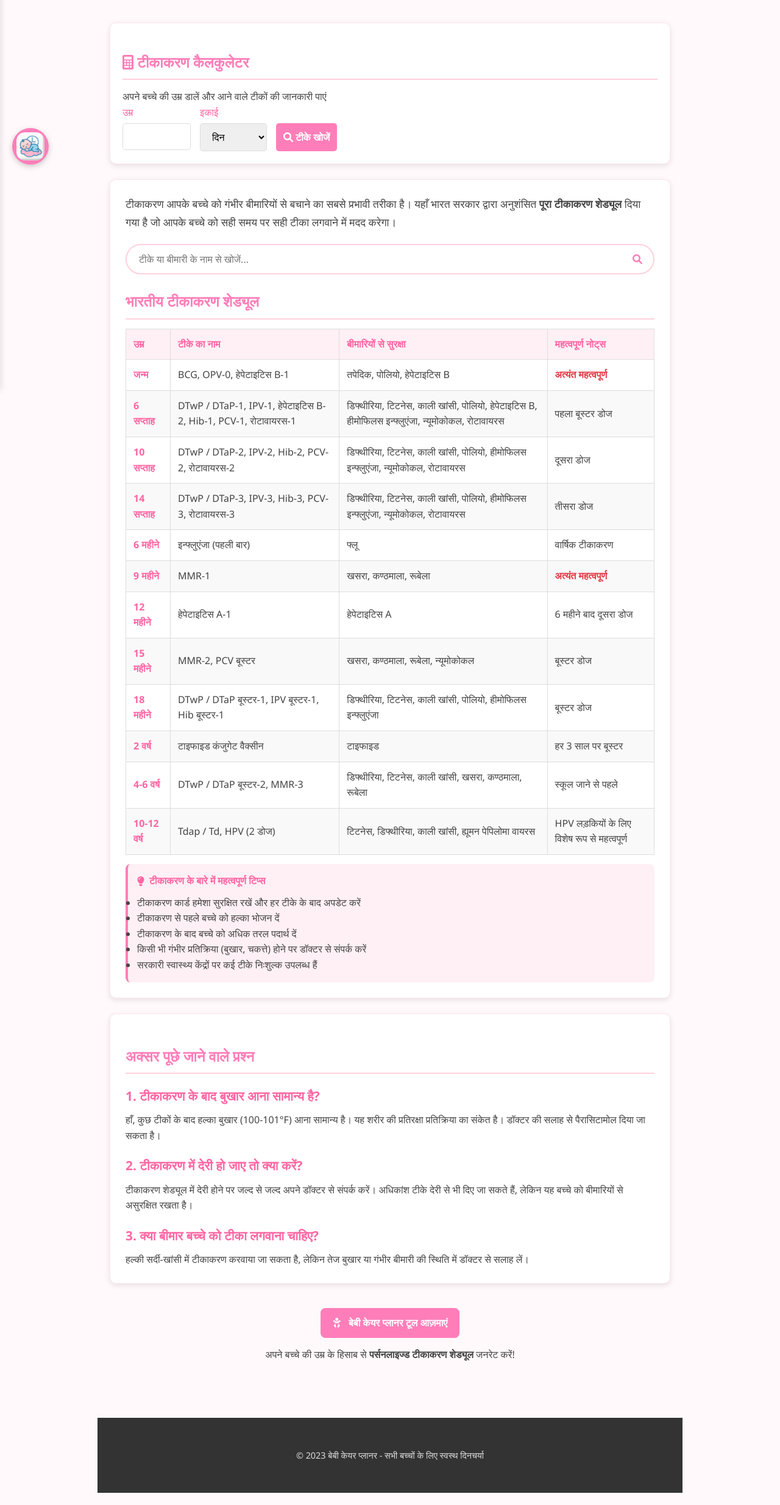
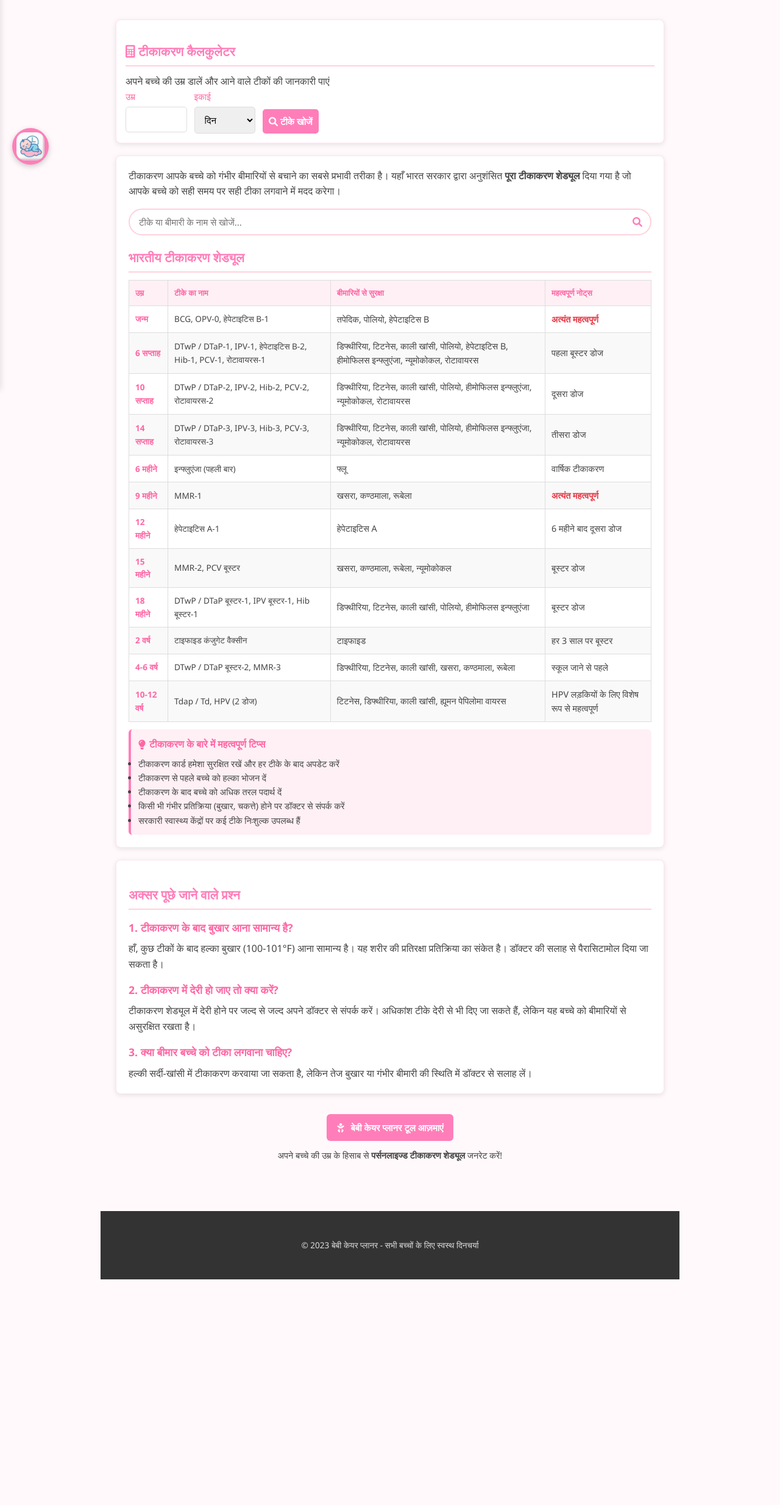
Before and after one commit to brij9557/babyroutine, a website: page baby-tikakarn.html in a window 1280 px wide. Shown: the part 160-2628 px from the top of the page at 61% size. After the commit the page ends 2283 px from the top, so only its background shows below. Drawn offline with Linux system fonts and the light colour scheme.

Commit message:
Update baby-tikakarn.html

```diff
--- a/baby-tikakarn.html
+++ b/baby-tikakarn.html
@@ -46,15 +46,17 @@
             color: var(--text);
             line-height: 1.6;
             font-size: 16px;
+            overflow-x: hidden;
         }
 
-        /* Sidebar Styles */
+        /* Sidebar Styles - Mobile First */
         .sidebar {
             position: fixed;
             left: 0;
             top: 0;
             height: 100vh;
             width: 280px;
+            max-width: 90%;
             background: white;
             box-shadow: 2px 0 10px rgba(0,0,0,0.1);
             transform: translateX(-100%);
@@ -89,10 +91,13 @@
             font-size: 1.5rem;
             color: var(--text);
             cursor: pointer;
+            padding: 5px;
         }
 
         .sidebar-menu {
             padding: 0;
+            height: calc(100% - 60px);
+            overflow-y: auto;
         }
 
         .menu-section {
@@ -116,6 +121,7 @@
             text-decoration: none;
             transition: all 0.3s;
             border-left: 3px solid transparent;
+            font-size: 0.95rem;
         }
 
         .menu-item i {
@@ -156,25 +162,21 @@
         .container {
             max-width: 1000px;
             margin: 0 auto;
-            padding: 20px;
+            padding: 15px;
             transition: margin-left 0.3s ease;
+            width: 100%;
         }
 
-        .container.sidebar-open {
-            margin-left: 280px;
-        }
-
-        /* Menu Button */
+        /* Menu Button - Mobile Optimized */
         .menu-btn {
             position: fixed;
-            left: 20px;
-            top: 50%;
-            transform: translateY(-50%);
+            left: 15px;
+            bottom: 20px;
             background: var(--primary);
             color: white;
             border: none;
-            width: 60px;
-            height: 60px;
+            width: 50px;
+            height: 50px;
             border-radius: 50%;
             display: flex;
             align-items: center;
@@ -230,6 +232,7 @@
             color: var(--text);
             text-decoration: none;
             transition: all 0.3s;
+            font-size: 0.9rem;
         }
 
         .user-menu-item i {
@@ -259,16 +262,18 @@
         header {
             background: linear-gradient(135deg, var(--primary), var(--secondary));
             color: white;
-            padding: 25px 0;
+            padding: 20px 0;
             text-align: center;
-            margin-bottom: 20px;
+            margin-bottom: 15px;
             position: relative;
         }
 
         .language-switcher {
             position: absolute;
-            top: 20px;
-            left: 20px;
+            top: 10px;
+            left: 10px;
+            display: flex;
+            gap: 5px;
         }
 
         .lang-btn {
@@ -292,49 +297,51 @@
         }
 
         h1 {
-            font-size: 1.8rem;
+            font-size: 1.5rem;
             margin-bottom: 10px;
             font-weight: 700;
+            padding: 0 15px;
         }
 
         h2 {
-            font-size: 1.5rem;
+            font-size: 1.3rem;
             color: var(--primary);
-            margin: 25px 0 15px;
+            margin: 20px 0 12px;
             border-bottom: 2px solid var(--highlight);
-            padding-bottom: 8px;
+            padding-bottom: 6px;
         }
 
         h3 {
-            font-size: 1.3rem;
+            font-size: 1.1rem;
             color: var(--secondary);
-            margin: 20px 0 10px;
+            margin: 15px 0 8px;
         }
 
         .info-card {
             background: white;
-            border-radius: 10px;
-            padding: 20px;
-            box-shadow: 0 3px 10px rgba(0,0,0,0.1);
-            margin-bottom: 25px;
+            border-radius: 8px;
+            padding: 15px;
+            box-shadow: 0 2px 8px rgba(0,0,0,0.1);
+            margin-bottom: 20px;
             border: 1px solid rgba(255, 126, 185, 0.2);
         }
 
         .intro-text {
-            font-size: 1.1rem;
-            margin-bottom: 20px;
-            line-height: 1.7;
+            font-size: 1rem;
+            margin-bottom: 15px;
+            line-height: 1.6;
         }
 
         .vaccine-table {
             width: 100%;
             border-collapse: collapse;
-            margin: 15px 0;
+            margin: 12px 0;
+            font-size: 0.85rem;
         }
 
         .vaccine-table th, .vaccine-table td {
             border: 1px solid #ddd;
-            padding: 12px;
+            padding: 8px;
             text-align: left;
         }
 
@@ -342,6 +349,7 @@
             background-color: var(--light);
             color: var(--secondary);
             font-weight: 600;
+            font-size: 0.8rem;
         }
 
         .vaccine-table tr:nth-child(even) {
@@ -355,10 +363,12 @@
         .age-group {
             font-weight: 600;
             color: var(--secondary);
+            font-size: 0.85rem;
         }
 
         .vaccine-name {
             font-weight: 500;
+            font-size: 0.85rem;
         }
 
         .important {
@@ -368,22 +378,24 @@
 
         .tips-box {
             background: var(--light);
-            border-radius: 8px;
-            padding: 15px;
-            margin-top: 15px;
+            border-radius: 6px;
+            padding: 12px;
+            margin-top: 12px;
             border-left: 4px solid var(--primary);
+            font-size: 0.9rem;
         }
 
         .tips-box h4 {
             margin-top: 0;
-            margin-bottom: 10px;
+            margin-bottom: 8px;
             color: var(--secondary);
             display: flex;
             align-items: center;
+            font-size: 1rem;
         }
 
         .tips-box h4 i {
-            margin-right: 8px;
+            margin-right: 6px;
         }
 
         .btn {
@@ -391,14 +403,14 @@
             background: var(--primary);
             color: white;
             border: none;
-            padding: 12px 20px;
-            border-radius: 8px;
-            font-size: 16px;
+            padding: 10px 16px;
+            border-radius: 6px;
+            font-size: 15px;
             font-weight: 600;
             cursor: pointer;
             transition: all 0.3s;
             text-decoration: none;
-            margin-top: 10px;
+            margin-top: 8px;
         }
 
         .btn:hover {
@@ -407,33 +419,33 @@
         }
 
         .btn i {
-            margin-right: 8px;
+            margin-right: 6px;
         }
 
         footer {
             background: var(--dark);
             color: white;
-            padding: 30px 0;
-            margin-top: 40px;
+            padding: 20px 0;
+            margin-top: 30px;
             text-align: center;
         }
 
         .footer-text {
-            font-size: 0.9rem;
+            font-size: 0.85rem;
             color: #ddd;
         }
 
         .search-box {
-            margin: 20px 0;
+            margin: 15px 0;
             position: relative;
         }
 
         .search-input {
             width: 100%;
-            padding: 12px 20px;
+            padding: 10px 15px;
             border: 2px solid var(--highlight);
-            border-radius: 30px;
-            font-size: 16px;
+            border-radius: 25px;
+            font-size: 15px;
             outline: none;
             transition: all 0.3s;
         }
@@ -445,7 +457,7 @@
 
         .search-icon {
             position: absolute;
-            right: 20px;
+            right: 15px;
             top: 50%;
             transform: translateY(-50%);
             color: var(--primary);
@@ -454,17 +466,17 @@
         /* Vaccine Calculator Styles */
         .calculator-card {
             background: white;
-            border-radius: 10px;
-            padding: 20px;
-            box-shadow: 0 3px 10px rgba(0,0,0,0.1);
-            margin-bottom: 25px;
+            border-radius: 8px;
+            padding: 15px;
+            box-shadow: 0 2px 8px rgba(0,0,0,0.1);
+            margin-bottom: 20px;
             border: 1px solid rgba(255, 126, 185, 0.2);
         }
 
         .calculator-form {
             display: flex;
             flex-direction: column;
-            gap: 15px;
+            gap: 12px;
         }
 
         .form-group {
@@ -474,36 +486,36 @@
 
         .form-row {
             display: flex;
-            gap: 15px;
-        }
-
-        .form-row .form-group {
-            flex: 1;
+            flex-direction: column;
+            gap: 12px;
         }
 
         label {
             margin-bottom: 5px;
             font-weight: 500;
             color: var(--secondary);
+            font-size: 0.9rem;
         }
 
         input, select {
-            padding: 10px 15px;
+            padding: 10px 12px;
             border: 1px solid #ddd;
             border-radius: 5px;
-            font-size: 16px;
+            font-size: 15px;
+            width: 100%;
         }
 
         .calculate-btn {
             background: var(--primary);
             color: white;
             border: none;
-            padding: 12px;
+            padding: 10px;
             border-radius: 5px;
-            font-size: 16px;
+            font-size: 15px;
             font-weight: 600;
             cursor: pointer;
             transition: all 0.3s;
+            margin-top: 5px;
         }
 
         .calculate-btn:hover {
@@ -511,50 +523,67 @@
         }
 
         .results-container {
-            margin-top: 20px;
+            margin-top: 15px;
             display: none;
         }
 
         .upcoming-vaccines {
-            margin-top: 15px;
+            margin-top: 12px;
         }
 
         .vaccine-item {
             background: var(--light);
-            padding: 12px 15px;
+            padding: 10px 12px;
             border-radius: 5px;
-            margin-bottom: 10px;
+            margin-bottom: 8px;
             display: flex;
             justify-content: space-between;
             align-items: center;
+            font-size: 0.9rem;
         }
 
         .vaccine-item .vaccine-info {
             flex: 1;
+            margin-right: 10px;
         }
 
         .vaccine-item .vaccine-age {
             font-weight: 600;
             color: var(--secondary);
+            white-space: nowrap;
         }
 
         .no-vaccines {
             text-align: center;
-            padding: 15px;
+            padding: 12px;
             color: #666;
         }
 
-        @media (min-width: 768px) {
+        /* Responsive Table for Mobile */
+        @media screen and (max-width: 768px) {
+            .vaccine-table {
+                display: block;
+                overflow-x: auto;
+                white-space: nowrap;
+            }
+
+            .vaccine-table th, .vaccine-table td {
+                min-width: 120px;
+            }
+        }
+
+        /* Tablet and Desktop Styles */
+        @media screen and (min-width: 768px) {
             .container {
                 padding: 20px;
             }
 
             h1 {
-                font-size: 2rem;
+                font-size: 1.8rem;
             }
 
             .info-card {
-                padding: 25px;
+                padding: 20px;
             }
 
             .calculator-form {
@@ -562,43 +591,40 @@
                 align-items: flex-end;
             }
 
+            .form-row {
+                flex-direction: row;
+            }
+
             .form-group {
                 flex: 1;
             }
-        }
 
-        @media (max-width: 768px) {
-            .container.sidebar-open {
-                margin-left: 0;
+            .vaccine-table {
+                font-size: 0.9rem;
             }
 
-            .sidebar {
-                width: 250px;
-            }
-
-            .menu-btn {
-                left: 10px;
-                top: 60%;
-                width: 50px;
-                height: 50px;
-                font-size: 1.2rem;
+            .vaccine-table th, .vaccine-table td {
+                padding: 10px;
             }
         }
 
-        @media (max-width: 480px) {
+        /* Large Desktop Styles */
+        @media screen and (min-width: 992px) {
             .menu-btn {
-                top: auto;
-                bottom: 20px;
-                transform: none;
+                left: 20px;
+                top: 50%;
+                bottom: auto;
+                transform: translateY(-50%);
+                width: 60px;
+                height: 60px;
             }
 
-            .menu-btn:hover {
-                transform: scale(1.1);
+            .container {
+                padding: 25px;
             }
 
             h1 {
-                font-size: 1.5rem;
-                padding: 0 20px;
+                font-size: 2rem;
             }
         }
     </style>
@@ -974,13 +1000,13 @@
                 <p class="lang-en" style="display:none">Vaccination can be done during mild cold-cough, but consult doctor in case of high fever or serious illness.</p>
             </div>
 
-            <div class="lang-hi" style="text-align: center; margin: 30px 0;">
+            <div class="lang-hi" style="text-align: center; margin: 25px 0;">
                 <a href="index.html" class="btn"><i class="fas fa-baby"></i> बेबी केयर प्लानर टूल आज़माएं</a>
-                <p style="margin-top: 15px;">अपने बच्चे की उम्र के हिसाब से <strong>पर्सनलाइज्ड टीकाकरण शेड्यूल</strong> जनरेट करें!</p>
+                <p style="margin-top: 12px; font-size: 0.9rem;">अपने बच्चे की उम्र के हिसाब से <strong>पर्सनलाइज्ड टीकाकरण शेड्यूल</strong> जनरेट करें!</p>
             </div>
-            <div class="lang-en" style="text-align: center; margin: 30px 0; display: none;">
+            <div class="lang-en" style="text-align: center; margin: 25px 0; display: none;">
                 <a href="index.html" class="btn"><i class="fas fa-baby"></i> Try Baby Care Planner Tool</a>
-                <p style="margin-top: 15px;">Generate a <strong>personalized vaccination schedule</strong> based on your child's age!</p>
+                <p style="margin-top: 12px; font-size: 0.9rem;">Generate a <strong>personalized vaccination schedule</strong> based on your child's age!</p>
             </div>
         </div>
 
@@ -996,11 +1022,9 @@
             function toggleSidebar() {
                 const sidebar = document.getElementById('sidebar');
                 const overlay = document.getElementById('overlay');
-                const container = document.getElementById('mainContainer');
 
                 sidebar.classList.toggle('open');
                 overlay.classList.toggle('active');
-                container.classList.toggle('sidebar-open');
             }
 
             // Language switching function
```
